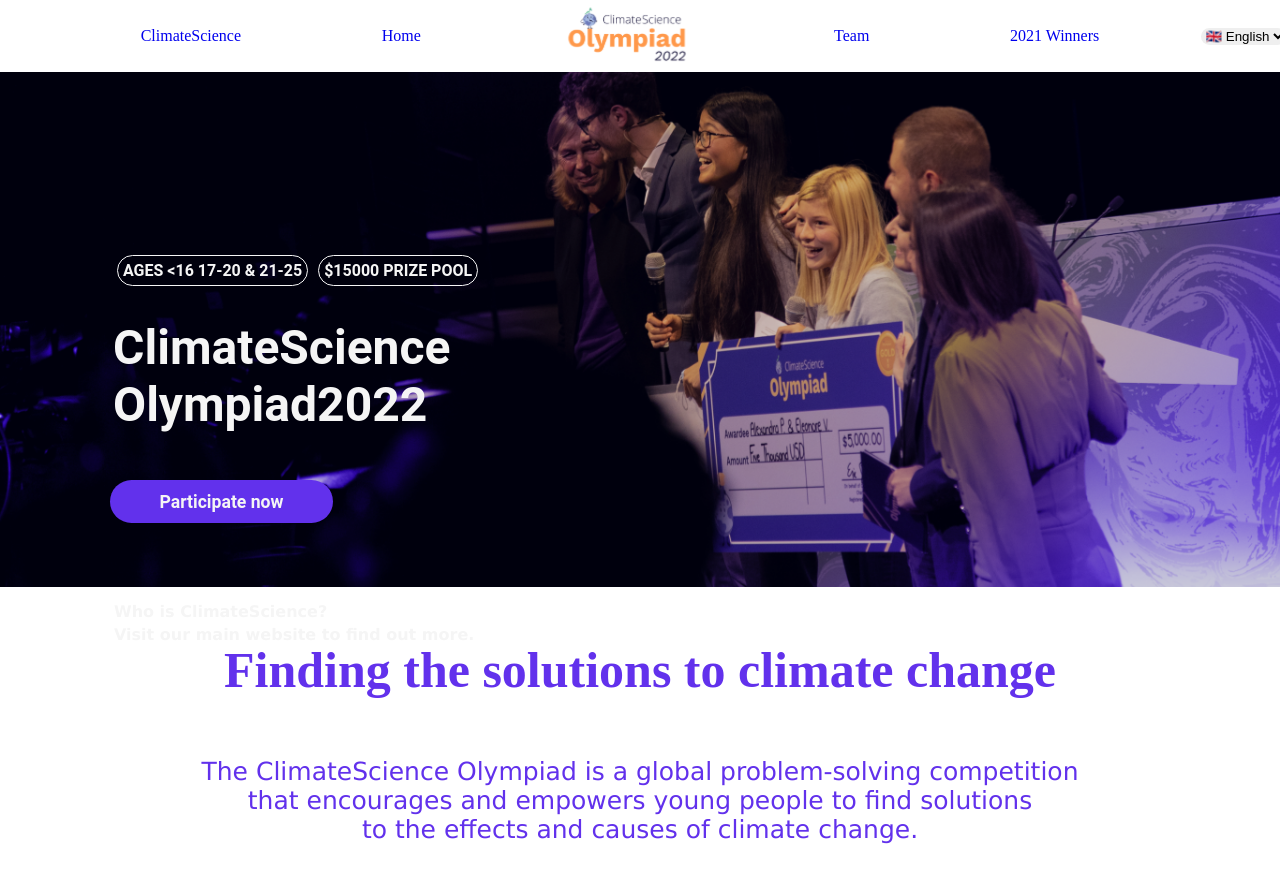
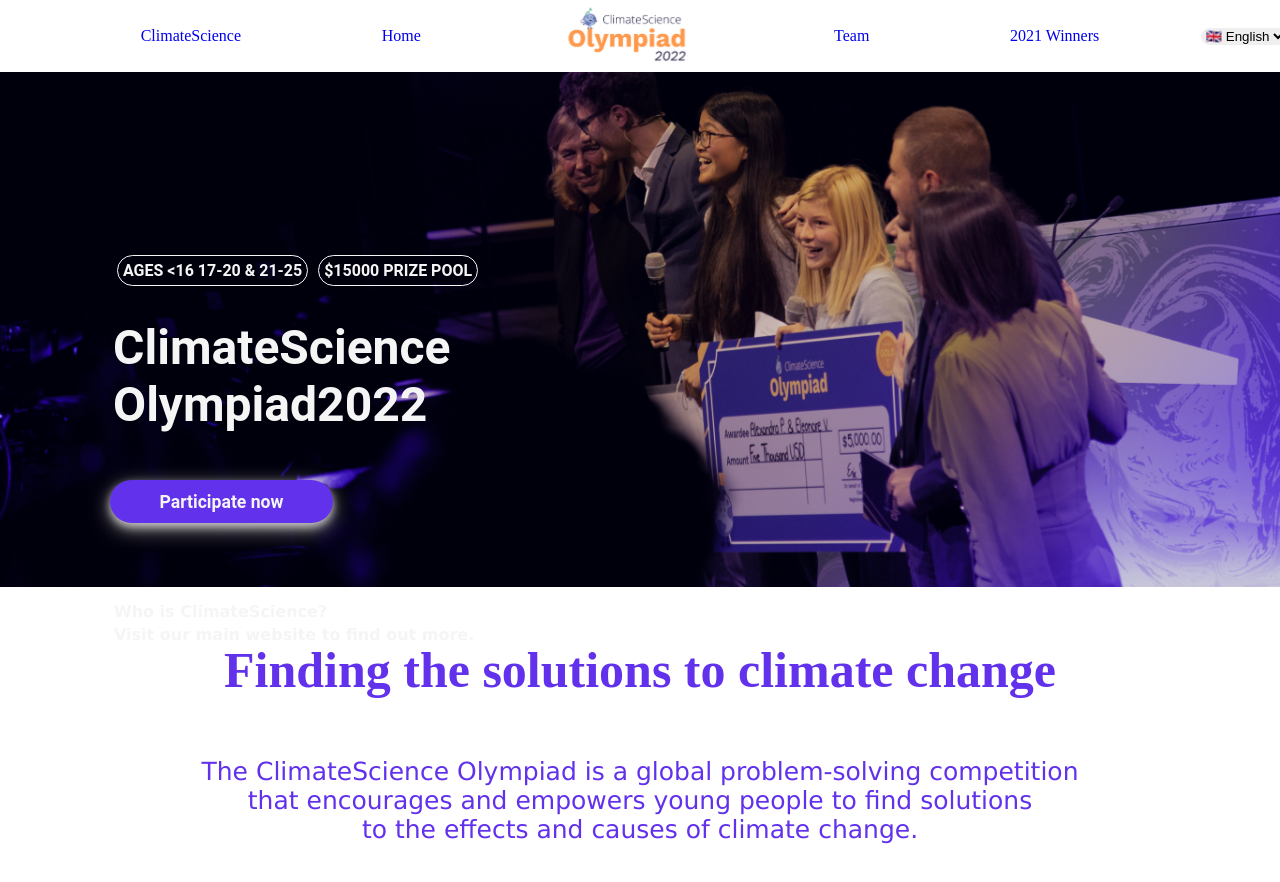
Before and after one commit to mrobeidat/climate-science-task, a Next.js app: page / in a window 1280 px wide. In both pictures the pointer is over the button 221 px from the left and 501 px from the top of the page. Shown: the top 882 px of the page. Built offline with nearby package versions, Linux system fonts and the light colour scheme; grey boxes are pictures that could not be loaded.

Commit message:
styling buttons

```diff
--- a/pages/_app.tsx
+++ b/pages/_app.tsx
@@ -8,8 +8,6 @@
 import { useEffect, useState } from "react";
 import HashLoader from "react-spinners/HashLoader";
 import { css } from "@emotion/react";
-
-
 
 
 export default function MyApp({ Component, pageProps }: AppProps) {
--- a/styles/scss/_buttons.scss
+++ b/styles/scss/_buttons.scss
@@ -9,6 +9,13 @@
     color: whitesmoke;
     font-family: 'Roboto', sans-serif;
     margin: 80px;
+
+    &:hover{
+        cursor:pointer;
+        box-shadow: 0 4px 8px 0 rgba(255, 255, 255, 0.61),
+        0 6px 20px 0 rgb(143, 138, 138);;
+      }
+
 }
 
 button{
--- a/styles/scss/_index.scss
+++ b/styles/scss/_index.scss
@@ -22,6 +22,7 @@
     color: #f5f5f5;
 
 }
+
 .section-1{
     display: grid;
     place-items:  center;
@@ -30,6 +31,7 @@
     height : 500px;
     text-align: center;
 }
+
 .section-2{
     place-items:center;
     color:$GlobalColor;
@@ -83,7 +85,6 @@
 
 
   li{
-
     cursor: pointer;
     color:$GlobalColor;
     margin: 1rem;
@@ -93,8 +94,8 @@
   .tg{
     display: flex;
     align-items: left !important;
+  }
 
-  }
   .heroTag{
     margin: 0.5rem;
     padding: 5px;
@@ -105,7 +106,6 @@
     border-radius: 40px;
     width:fit-content;
   }
-
   }
 
   .section-3-p2{
@@ -115,7 +115,6 @@
         height: 100%;
       }
   }
-
 
 .guide-div{
     color:$GlobalColor;
@@ -127,7 +126,15 @@
     margin-top: 7%;
     margin-left: 7%;
     p{
-      color: #6231EC;
+      color: $GlobalColor;
+    }
+
+    button{
+      &:hover{
+        cursor:pointer;
+        box-shadow: 0 4px 8px 0 rgba(0, 0, 0, 0.2),
+        0 6px 20px 0 rgba(0, 0, 0, 0.19);;
+      }
     }
 }
 
@@ -158,6 +165,12 @@
     button{
         color: #6231EC;
         background-color: #FFFFFF;
+
+        &:hover{
+          cursor:pointer;
+          box-shadow: 0 4px 8px 0 rgba(0, 0, 0, 0.2),
+          0 6px 20px 0 rgba(0, 0, 0, 0.19);;
+        }
     }
 }
 
@@ -175,22 +188,7 @@
     text-align: center;
 }
 
-
 .img-grid{
     width: 70%;
     display:inline-flex;
 }
-
-
-
-// .text-team3{
-//     text-align: center;
-//     color: #6231EC;
-//     .text{
-//         color: black;
-//     }
-//     .btn{
-//         margin-right: 14%;
-//         margin-bottom: 5%;
-//     }
-// }
```
